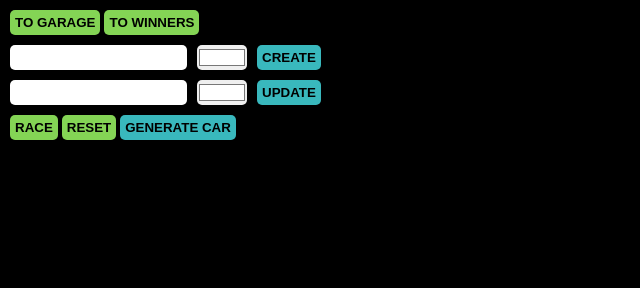
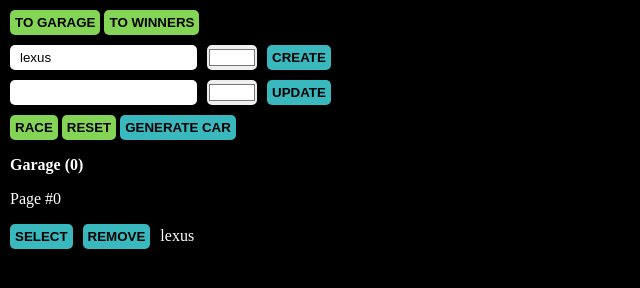
Before and after one commit to mishaplx/async-race, a website with bundled scripts: page index.html in a window 1280 px wide. Both pictures are taken after a click on the button "CREATE". Shown: the whole page, without its empty margins (0-640 px from the left). Built offline with nearby package versions, Linux system fonts and the light colour scheme.

Commit message:
fix: add button

```diff
--- a/css/style.scss
+++ b/css/style.scss
@@ -13,6 +13,9 @@ input{
   &:input{
     border: 0;
   }
+}
+input[type="text"]{
+  padding-left: 10px;
 }
 $colorButton: rgb(132, 212, 85);
 $colorButtonHover: rgb(163, 235, 122);
@@ -70,3 +73,14 @@ $colorblueButtonActive: rgb(66, 116, 117);
 .color__car-create, .color__car-update{
   margin: 0px 10px;
 }
+.garage{
+  .garage-title{
+    font-weight: 600;
+  }
+}
+.button__remove{
+  margin: 0 10px;
+}
+.car__block{
+  margin-bottom: 10px;
+}
--- a/index.html
+++ b/index.html
@@ -10,12 +10,13 @@
 <body>
   <div class="wrapper">
     <div class="container">
+      <div class="buttons__menu">
         <div class="button__view">
           <button class="button__view-garage button">to garage</button>
           <button class="button__view-winner button">to winners</button>
         </div>
         <div class="input__create">
-        <input type="text" class="name__car-create">
+          <input type="text" class="name__car-create" value="lexus">
           <input type="color" class="color__car-create" value="#ffffff">
           <button class="button__create button-blue">create</button>
         </div>
@@ -30,6 +31,13 @@
           <button class="button-menu-generate button-blue">generate car</button>
         </div>
       </div>
+      <div class="garage">
+        <p class="garage-title">Garage (<span class="garage-count">0</span>) </p>
+          <p class="page-title">Page #<span class="page-count">0</span></p>
+          <div class="page">
+        </div>
+      </div>
+    </div>
 </div>
 
   <script type='module' src='./js/index.js'></script>
--- /dev/null
+++ b/js/car.js
@@ -0,0 +1,26 @@
+export default class Car{
+  constructor(nameCar, colorCar){
+    this.nameCar = nameCar;
+    this.colorCar = colorCar;
+    this.page = document.querySelector('.page');
+    this.createBlockCar(this.nameCar, this.colorCar)
+  }
+  createBlockCar(nameCar, colorCar){
+    const carBlock = document.createElement('div')
+    const buttonSelect = document.createElement('button')
+    buttonSelect.innerHTML = 'select';
+    buttonSelect.className = 'button__select button-blue'
+    const buttonRemove = document.createElement('button')
+    buttonRemove.innerHTML = 'remove';
+    buttonRemove.className = 'button__remove button-blue'
+    const carNameBlock = document.createElement('span')
+    carNameBlock.innerHTML = nameCar;
+    carBlock.className = 'car__block'
+    carBlock.appendChild(buttonSelect)
+    carBlock.appendChild(buttonRemove)
+    carBlock.appendChild(carNameBlock)
+
+    this.page.appendChild(carBlock);
+    console.log(this.nameCar, this.colorCar);
+  }
+}
--- a/js/garage.js
+++ b/js/garage.js
@@ -0,0 +1,29 @@
+import Car from './car.js';
+export default class Garage{
+  constructor(){
+    this.buttonCreate = document.querySelector('.button__create')
+    this.inputNameCarCreate = document.querySelector('.name__car-create')
+    this.inputColorCarCreate = document.querySelector('.color__car-create')
+
+    this.buttonCreate.addEventListener('click', () =>{
+      const colorCar = this.getColorCreate();
+      const nameCar = this.getNameCreate();
+      const car = new Car(nameCar, colorCar);
+    })
+  }
+
+
+
+getColorCreate(){
+    return this.inputColorCarCreate.value;
+  }
+getNameCreate(){
+    if(!!this.inputNameCarCreate.value.length){
+      return this.inputNameCarCreate.value;
+    }
+    else{
+      alert('Entry name car!')
+    }
+  }
+
+}
--- a/js/index.js
+++ b/js/index.js
@@ -0,0 +1,3 @@
+import Garage from "./garage.js";
+
+const garage = new Garage();
```
Also changed, not shown: assets/svg/car.svg (added), css/style.css, 1 other file. Lines whose indentation alone changed are shown as unchanged.
